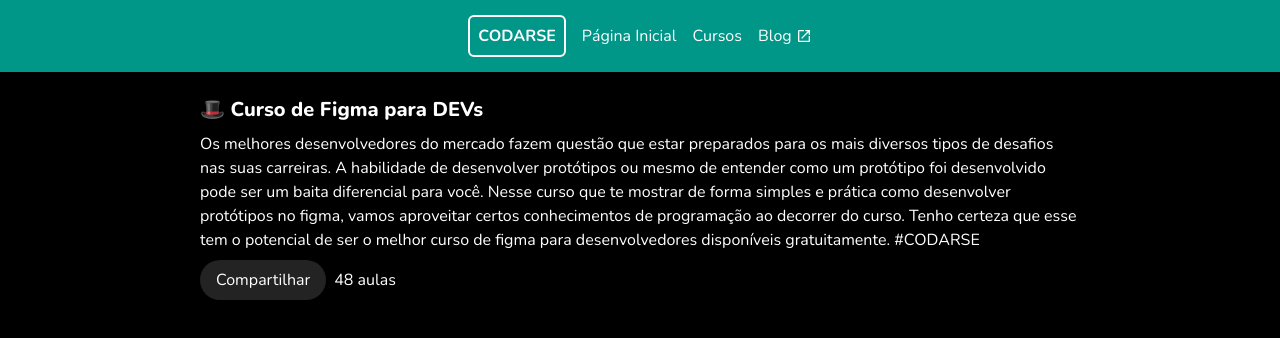
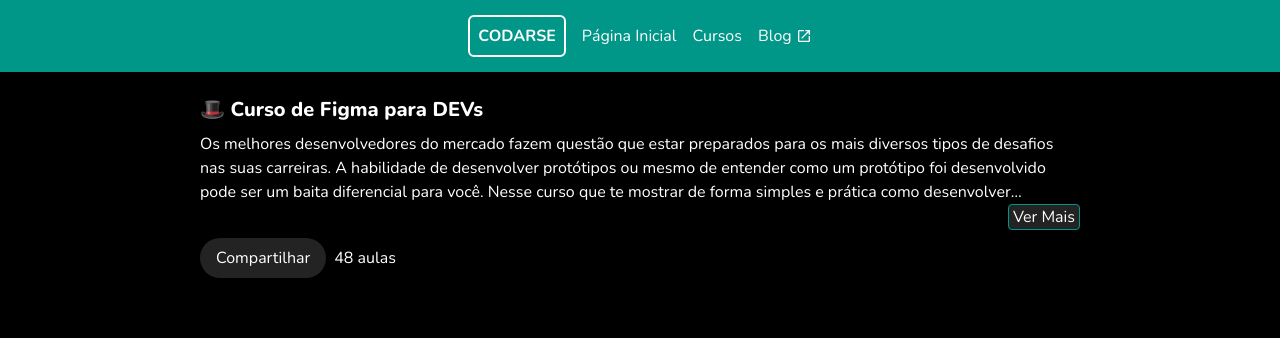
Before and after one commit to byte2bit/react-nextjs, a Next.js app: page /cursos/123 in a window 1280 px wide. Shown: the top 338 px of the page. Built offline with nearby package versions, Linux system fonts and the light colour scheme.

Commit message:
feat: add collapsible text component

```diff
--- a/src/components/course-header/CourseHeader.tsx
+++ b/src/components/course-header/CourseHeader.tsx
@@ -1,3 +1,4 @@
+import { CollapsibleText } from "./components/CollapsibleText"
 
 
 
@@ -9,9 +10,11 @@
             <h1 className="font-extrabold text-xl">
                 🎩 Curso de Figma para DEVs
             </h1>
-            <p>
-                Os melhores desenvolvedores do mercado fazem questão que estar preparados para os mais diversos tipos de desafios nas suas carreiras. A habilidade de desenvolver protótipos ou mesmo de entender como um protótipo foi desenvolvido pode ser um baita diferencial para você. Nesse curso que te mostrar de forma simples e prática como desenvolver protótipos no figma, vamos aproveitar certos conhecimentos de programação ao decorrer do curso. Tenho certeza que esse tem o potencial de ser o melhor curso de figma para desenvolvedores disponíveis gratuitamente. #CODARSE
-            </p>
+            <CollapsibleText numberOfLinesWhenClosed={3}>
+                            Os melhores desenvolvedores do mercado fazem questão que estar preparados para os mais diversos tipos de desafios nas suas carreiras. A habilidade de desenvolver protótipos ou mesmo de entender como um protótipo foi desenvolvido pode ser um baita diferencial para você. Nesse curso que te mostrar de forma simples e prática como desenvolver protótipos no figma, vamos aproveitar certos conhecimentos de programação ao decorrer do curso. Tenho certeza que esse tem o potencial de ser o melhor curso de figma para desenvolvedores disponíveis gratuitamente. #CODARSE
+
+            </CollapsibleText>
+
             <div className="flex gap-2 items-center">
                 <button className="py-2 px-4 bg-paper rounded-full">
                     Compartilhar
--- /dev/null
+++ b/src/components/course-header/components/CollapsibleText.tsx
@@ -0,0 +1,32 @@
+'use client';
+
+import { useState } from "react";
+
+interface ICollapsibleTextProps {
+    numberOfLinesWhenClosed: number;
+    children: React.ReactNode
+}
+
+export const CollapsibleText = ({ children, numberOfLinesWhenClosed }: ICollapsibleTextProps) => {
+    const [open, setOpen] = useState(false);
+
+    return (
+        <div className="flex flex-col items-end">
+            <p
+                data-open={open}
+                className="data-[open=false]:line-clamp-(--number-of-lines-when-closed)"
+                style={{ "--number-of-lines-when-closed": numberOfLinesWhenClosed }}
+            // className="data-[open=false]:line-clamp-[var(--number-of-lines-when-closed)]"
+            // className="line-clamp-(--number-of-lines-when-closed)"
+            // style={{ "--number-of-lines-when-closed": numberOfLinesWhenClosed } as any }
+            >
+                {children}
+            </p>
+            <button
+                onClick={() => setOpen(!open)}
+                className="px-1 bg-paper rounded border border-primary data-[open=false]:-mt-7">
+                {open ? 'Ver menos' : 'Ver Mais'}
+            </button>
+        </div>
+    );
+}
```
Also changed, not shown: 1 other file (tests, documents, lock files or other folders).
